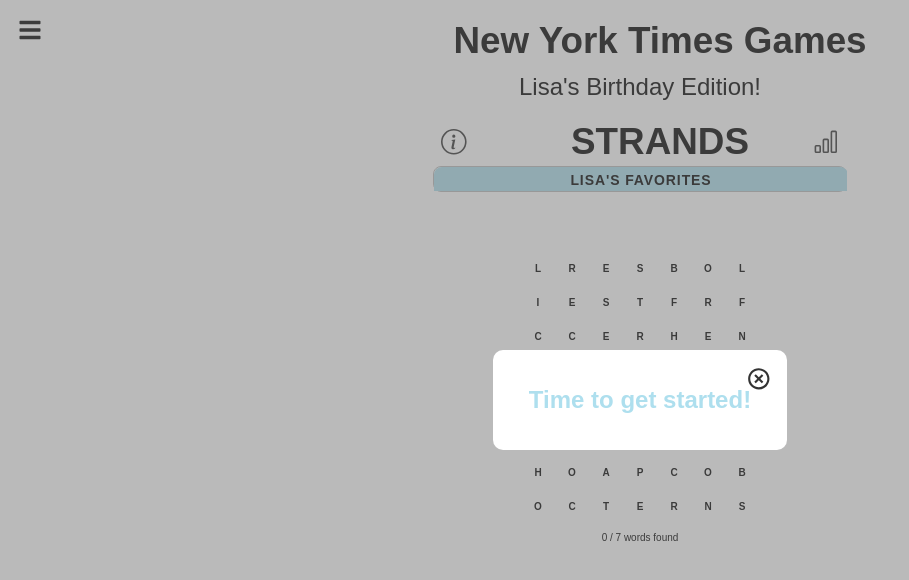
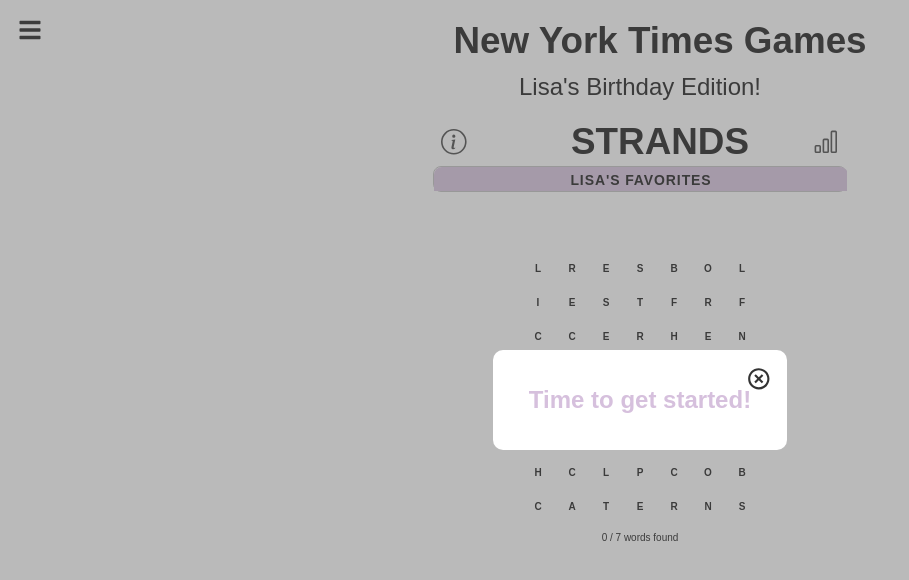
Before and after one commit to allysonc66/nyt-games, a React (Create React App) app: page /strands in a window 1280 px wide. Both pictures are taken after a click on the button 826 px from the left and 143 px from the top of the page. Shown: the top 580 px of the page, without its empty margins (0-909 px from the left). Built offline with nearby package versions, Linux system fonts and the light colour scheme.

Commit message:
Fix chocoalte and colors

```diff
--- a/src/Strands.jsx
+++ b/src/Strands.jsx
@@ -12,9 +12,9 @@
   ["C", "C", "E", "R", "H", "E", "N"],
   ["O", "I", "I", "R", "N", "C", "W"],
   ["F", "R", "A", "O", "T", "O", "R"],
-  ["C", "L", "L", "V", "O", "P", "I"],
-  ["H", "O", "A", "P", "C", "O", "B"],
-  ["O", "C", "T", "E", "R", "N", "S"]
+  ["O", "L", "O", "V", "O", "P", "I"],
+  ["H", "C", "L", "P", "C", "O", "B"],
+  ["C", "A", "T", "E", "R", "N", "S"]
 ];
 
 const correctWords = [
@@ -143,7 +143,7 @@
     if (correctWords.includes(chosenWord)) {
       letterElems.forEach(
         (e) =>
-          (document.getElementById(e.id).style.backgroundColor = "#aedfee")
+          (document.getElementById(e.id).style.backgroundColor = "#d6c0dd")
       );
       setFinalLines([...finalLines, ...lines]);
       setWordCount(wordCount + 1);
@@ -151,7 +151,7 @@
     } else if (chosenWord === spangram) {
       letterElems.forEach(
         (e) =>
-          (document.getElementById(e.id).style.backgroundColor = "#f8cb2c")
+          (document.getElementById(e.id).style.backgroundColor = "#ADD8E6")
       );
       setSpangramLines(lines);
       setWordCount(wordCount + 1);
@@ -191,7 +191,7 @@
               y1={line.y1}
               x2={line.x2}
               y2={line.y2}
-              stroke="#aedfee"
+              stroke="#d6c0dd"
               strokeWidth="8"
             />
           ))}
@@ -202,7 +202,7 @@
               y1={line.y1}
               x2={line.x2}
               y2={line.y2}
-              stroke="#f8cb2c"
+              stroke="#ADD8E6"
               strokeWidth="8"
             />
           ))}
@@ -237,9 +237,9 @@
                     onMouseUp={handleMouseUp}
                     style={{
                       backgroundColor: foundWords.includes(id)
-                        ? "#aedfee"
+                        ? "#d6c0dd"
                         : foundSpangram.includes(id)
-                        ? "#f8cb2c"
+                        ? "#ADD8E6"
                         : "none",
                     }}
                   >
--- a/src/components/StatsModal/StatsModal.jsx
+++ b/src/components/StatsModal/StatsModal.jsx
@@ -79,17 +79,17 @@
     <Modal isOpen={isOpen} onClose={onClose}>
       <div style={{ textAlign: 'center' }}>
         {wordCount === 0 && (
-          <div style={{ fontSize: '24px', color: '#aedfee', fontWeight: 'bold', margin: '20px' }}>
+          <div style={{ fontSize: '24px', color: '#d6c0dd', fontWeight: 'bold', margin: '20px' }}>
             Time to get started!
           </div>
         )}
         {wordCount > 0 && wordCount < 7 && (
-          <div style={{ fontSize: '24px', color: '#aedfee', fontWeight: 'bold', margin: '20px' }}>
+          <div style={{ fontSize: '24px', color: '#d6c0dd', fontWeight: 'bold', margin: '20px' }}>
             Almost there! You've completed {wordCount} / 8 words.
           </div>
         )}
         {wordCount === 7 && (
-          <div style={{ fontSize: '24px', color: '#aedfee', fontWeight: 'bold', margin: '20px' }}>
+          <div style={{ fontSize: '24px', color: '#d6c0dd', fontWeight: 'bold', margin: '20px' }}>
             Congrats, you found 7/7 words!
           </div>
         )}
--- a/src/styles/strands.css
+++ b/src/styles/strands.css
@@ -26,7 +26,7 @@
     height: 24px;
     padding-top: 4px;
     font-size: 14px;
-    background-color: #aedfee;
+    background-color: #d6c0dd;
     font-style: normal;
     font-weight: 600;
     line-height: 18px;
```
